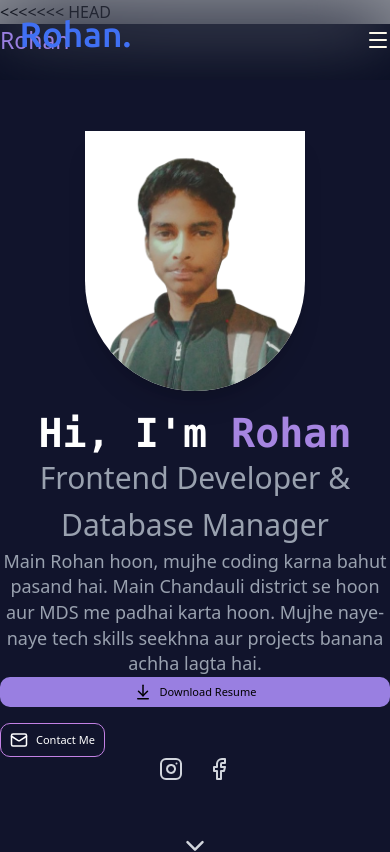
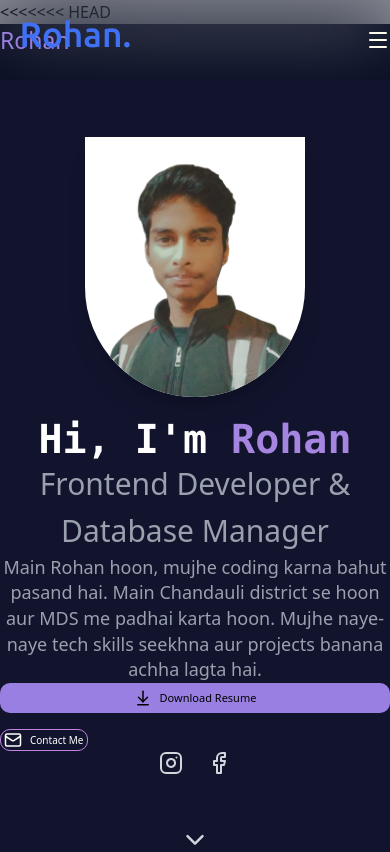
Before and after one commit to TechRoh5/Rohan, a React (Vite) app: page / in a window 390 px wide. Shown: the top 852 px of the page. Built offline with nearby package versions, Linux system fonts and the light colour scheme.

Commit message:
alignment isse resolved

```diff
--- a/src/index.css
+++ b/src/index.css
@@ -59,9 +59,9 @@ a:hover{
     text-align: center;
    }
 #contact-btn{
-padding:7px 9px;
+padding:1px 3px;
 border-radius:10px;
-font-size: 11px;
+font-size: 10px;
 }
 #download{
   padding:6px 9px;
```
